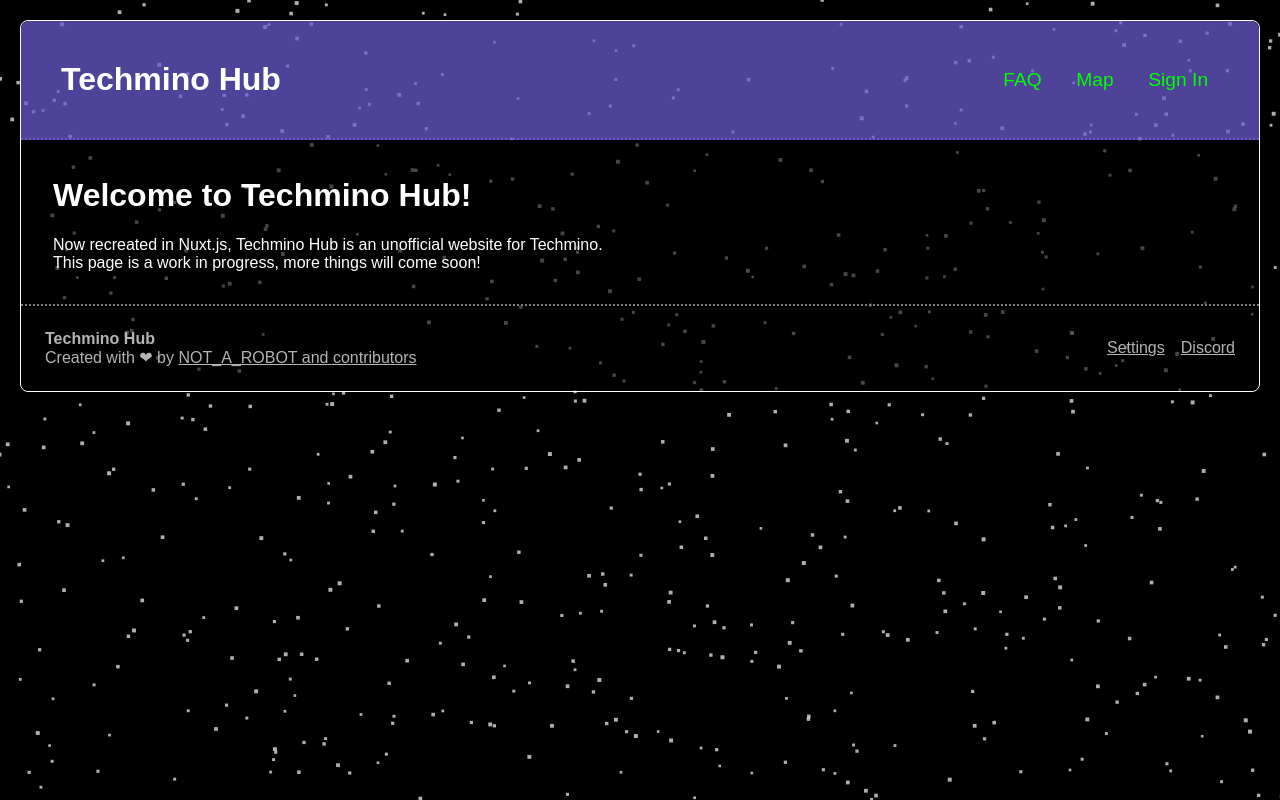
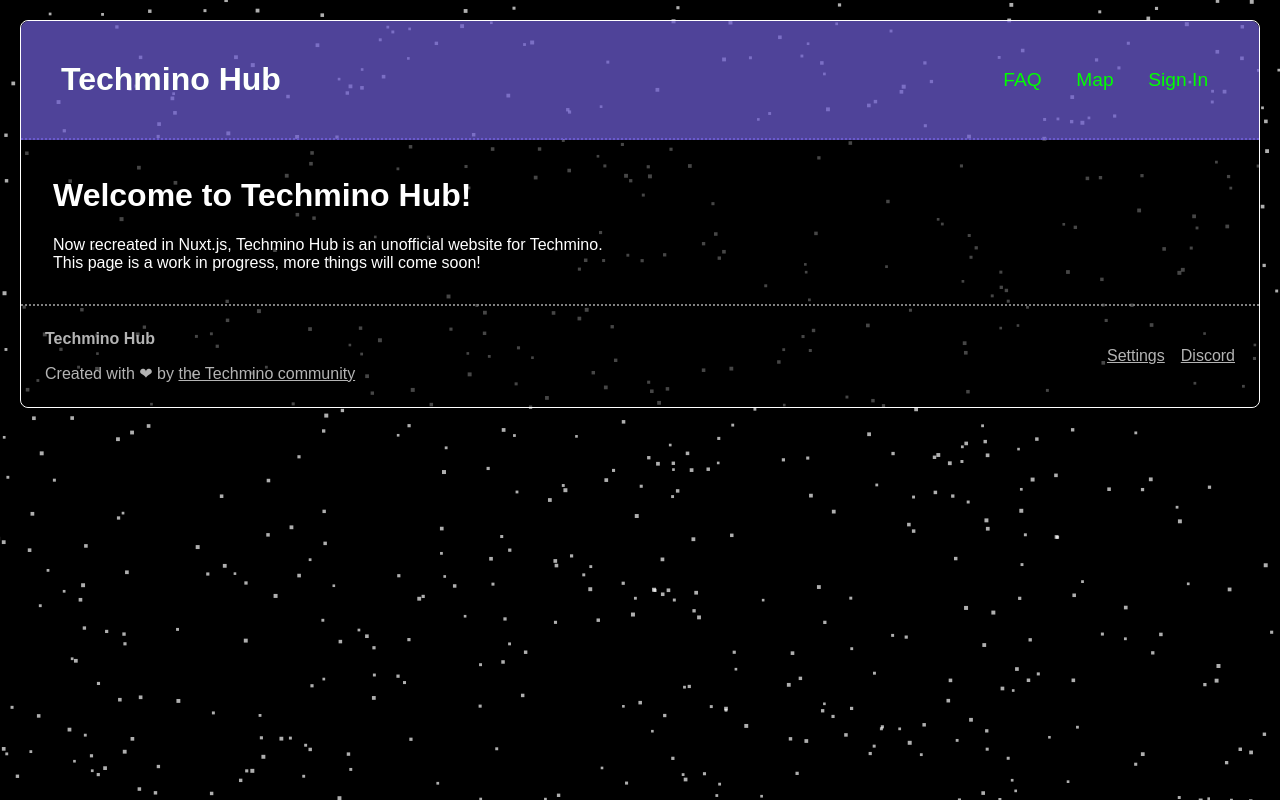
Before and after one commit to techmino-hub/techmino-hub-source-code, a Nuxt app: page / in a window 1280 px wide. Built offline with nearby package versions, Linux system fonts and the light colour scheme; a web font is replaced by a local one.

Commit message:
work on i18n, fix bg speed too fast

```diff
--- a/assets/lang/en.tsx
+++ b/assets/lang/en.tsx
@@ -7,7 +7,8 @@
       home: "Home",
       faq: "FAQ",
       map: "Map",
-      signIn: "Sign In"
+      signIn: "Sign In",
+      settings: "Settings",
     },
     footer: {
       credits: "Created with ❤ by [the Techmino community](https://github.com/techmino-hub/techmino-hub-source-code)"
--- a/components/background.vue
+++ b/components/background.vue
@@ -94,7 +94,6 @@
 function draw(timestamp: number) {
     let dt = timestamp - lastTimestamp;
     dt *= speedMult;
-    dt *= 10;
     lastTimestamp = timestamp;
 
     if(width !== bgCanvas.offsetWidth || height !== bgCanvas.offsetHeight) onResize();
--- a/components/footer.vue
+++ b/components/footer.vue
@@ -1,19 +1,22 @@
+<script setup>
+const localePath = useLocalePath();
+</script>
 <template>
   <footer>
     <div class="left">
         <p>
-            <b>Techmino Hub</b> <br>
-            Created with ❤ by <a href="https://github.com/techmino-hub/techmino-hub-source-code">NOT_A_ROBOT and contributors</a>
+            <b v-html="$t('common.appName')"></b>
+            <p v-html="$t('common.footer.credits')"></p>
         </p>
     </div>
     <span class="right">
-        <NuxtLink to="/settings">Settings</NuxtLink>
+        <NuxtLink :to="localePath('/settings')" v-html="$t('common.nav.settings')"></NuxtLink>
         <a href="https://discord.gg/f9pUvkh">Discord</a>
     </span>
   </footer>
 </template>
 
-<style scoped>
+<style>
 footer {
     display: flex;
     flex-direction: row;
--- a/components/header.vue
+++ b/components/header.vue
@@ -1,23 +1,23 @@
 <script setup lang="ts">
-const { locale, setLocale } = useI18n();
+const localePath = useLocalePath();
 </script>
 
 <template>
     <header>
-        <NuxtLink to="/">
+        <NuxtLink :to="localePath('/')">
             <h1 v-html="$t('common.appName')"></h1>
         </NuxtLink>
         <nav>
-            <NuxtLink to="/" class="hide-no-error"
+            <NuxtLink :to="localePath('/')" class="hide-no-error"
                 v-html="$t('common.nav.home')"
             />
-            <NuxtLink to="/faq" class="hide-error"
+            <NuxtLink :to="localePath('/faq')" class="hide-error"
                 v-html="$t('common.nav.faq')"
             />
-            <NuxtLink to="/map" class="hide-error"
+            <NuxtLink :to="localePath('/map')" class="hide-error"
                 v-html="$t('common.nav.map')"
             />
-            <NuxtLink to="/sign-in" class="hide-noscript hide-error"
+            <NuxtLink :to="localePath('/sign-in')" class="hide-noscript hide-error"
                 v-html="$t('common.nav.signIn')"
             />
         </nav>
--- a/i18n.config.ts
+++ b/i18n.config.ts
@@ -8,22 +8,27 @@
 const md = markdownit();
 
 function mdToHTML(entries: LangEntriesType): LangEntriesType {
-  for (let key in entries) {
-    if (typeof entries[key] === 'object') {
-      mdToHTML(entries[key]);
+  const newEntries: LangEntriesType = {};
+
+  for(const key in entries) {
+    const entry = entries[key];
+
+    if(typeof entry === 'string') {
+        newEntries[key] = md.render(entry);
     } else {
-      entries[key] = md.render(entries[key]);
+        newEntries[key] = mdToHTML(entry);
     }
   }
 
-  return entries;
+  return newEntries;
 }
 
-// Nuxt.js i18n module configuration
 export default defineI18nConfig(() => ({
     legacy: false,
     locale: 'en',
     fallbackLocale: 'en',
+    warnHtmlMessage: false,
+    warnHtmlInMessage: 'off',
     messages: {
         en: mdToHTML(langEN.default),
         id: mdToHTML(langID.default),
```
